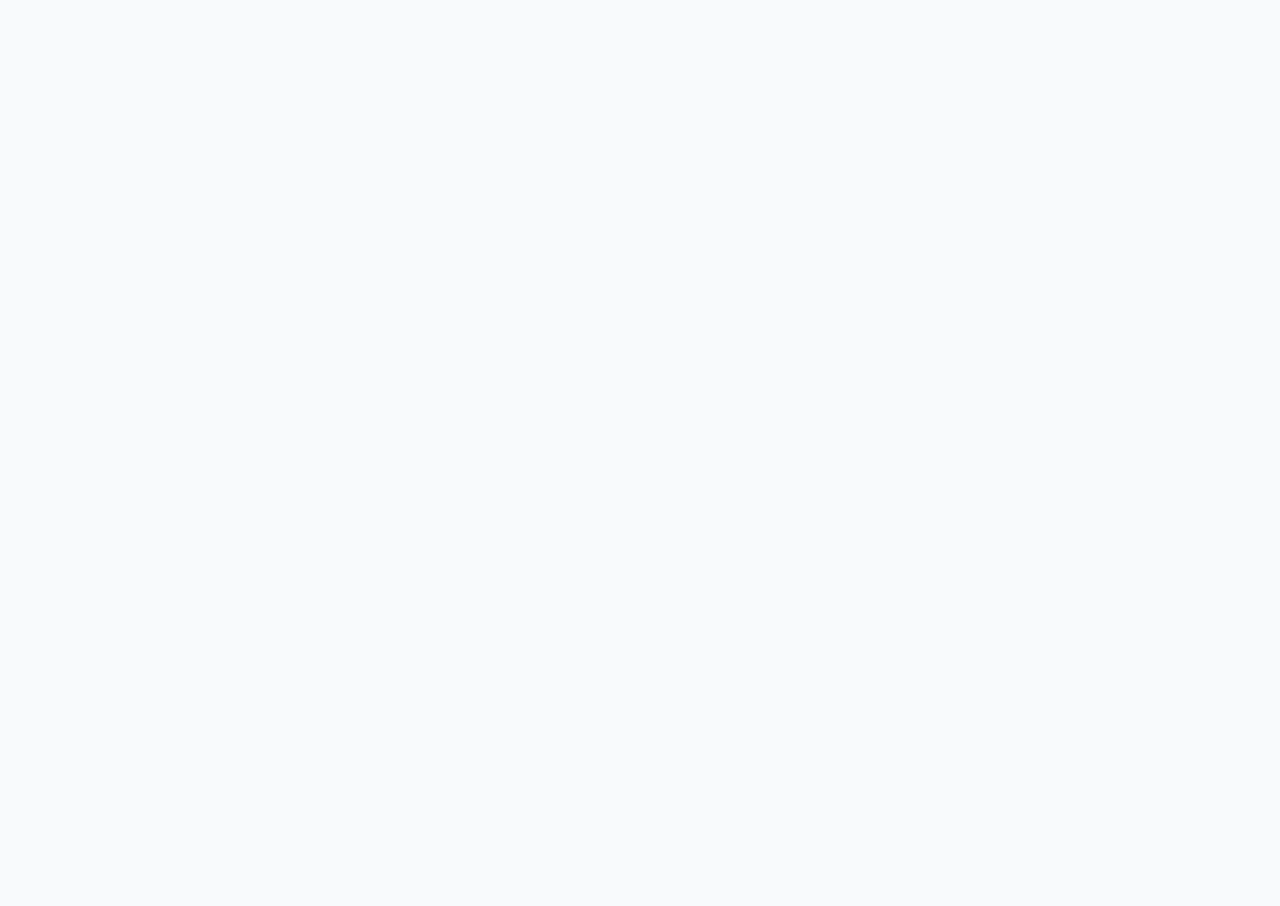
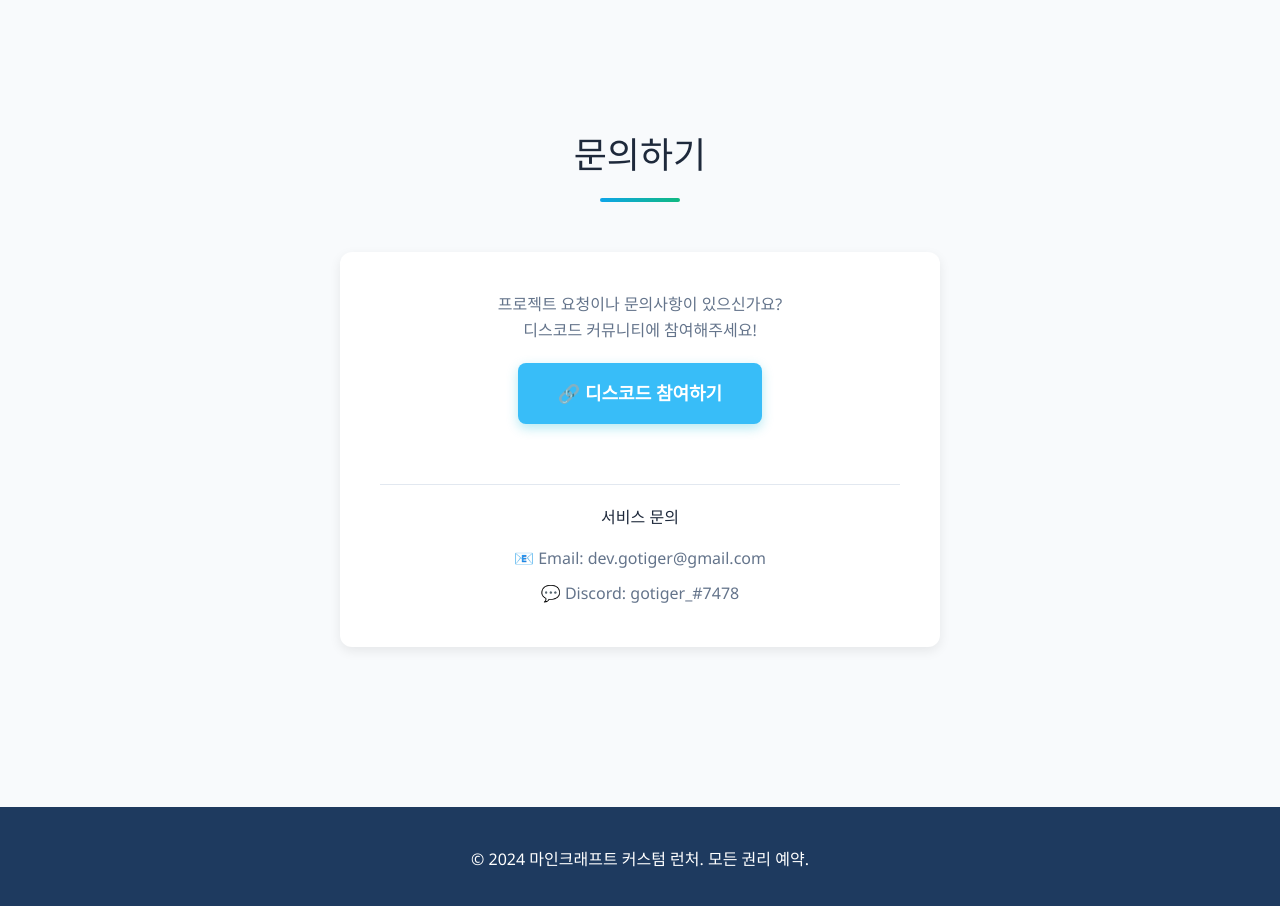
Before and after one commit to go-tiger/commission, a Next.js app: page / in a window 1280 px wide. Shown: the part 1680-2586 px from the top of the page. Before the commit the page ends 1726 px from the top, so only its background shows below. Built offline with nearby package versions, Linux system fonts and the light colour scheme.

Commit message:
feat: Contact 섹션 및 Footer 구현

```diff
--- /dev/null
+++ b/app/components/Contact.tsx
@@ -0,0 +1,92 @@
+'use client';
+
+export default function Contact() {
+  return (
+    <section id="contact" style={{ padding: '80px 0', background: 'var(--bg)' }}>
+      <div style={{ maxWidth: '1200px', margin: '0 auto', padding: '0 20px' }}>
+        <h2
+          style={{
+            fontSize: '36px',
+            marginBottom: '50px',
+            textAlign: 'center',
+            color: 'var(--text-primary)',
+          }}
+        >
+          문의하기
+          <span
+            style={{
+              display: 'block',
+              width: '80px',
+              height: '4px',
+              background: 'linear-gradient(90deg, var(--accent) 0%, var(--success) 100%)',
+              margin: '15px auto 0',
+              borderRadius: '2px',
+            }}
+          />
+        </h2>
+        <div
+          style={{
+            maxWidth: '600px',
+            margin: '0 auto',
+            background: 'var(--surface)',
+            padding: '40px',
+            borderRadius: '12px',
+            boxShadow: '0 4px 12px rgba(0,0,0,0.08)',
+            textAlign: 'center',
+          }}
+        >
+          <p style={{ marginBottom: '20px', fontSize: '16px', color: 'var(--text-secondary)' }}>
+            프로젝트 요청이나 문의사항이 있으신가요?
+            <br />
+            디스코드 커뮤니티에 참여해주세요!
+          </p>
+          <a
+            href="https://discord.gg/am48Cvufun"
+            target="_blank"
+            rel="noopener noreferrer"
+            style={{
+              display: 'inline-block',
+              backgroundColor: 'var(--accent-light)',
+              color: 'white',
+              padding: '16px 40px',
+              borderRadius: '8px',
+              fontWeight: 600,
+              fontSize: '18px',
+              textDecoration: 'none',
+              marginBottom: '30px',
+              transition: 'all 0.3s ease',
+              boxShadow: '0 4px 12px rgba(6, 182, 212, 0.3)',
+            }}
+            onMouseEnter={(e) => {
+              const el = e.currentTarget;
+              el.style.backgroundColor = 'var(--accent)';
+              el.style.transform = 'translateY(-2px)';
+              el.style.boxShadow = '0 6px 16px rgba(6, 182, 212, 0.4)';
+            }}
+            onMouseLeave={(e) => {
+              const el = e.currentTarget;
+              el.style.backgroundColor = 'var(--accent-light)';
+              el.style.transform = 'translateY(0)';
+              el.style.boxShadow = '0 4px 12px rgba(6, 182, 212, 0.3)';
+            }}
+          >
+            🔗 디스코드 참여하기
+          </a>
+          <div
+            style={{
+              marginTop: '30px',
+              paddingTop: '20px',
+              borderTop: '1px solid var(--border)',
+            }}
+          >
+            <h3 style={{ marginBottom: '15px', color: 'var(--text-primary)' }}>서비스 문의</h3>
+            <p style={{ color: 'var(--text-secondary)', marginBottom: '10px' }}>
+              📧 Email: dev.gotiger@gmail.com
+            </p>
+            <p style={{ color: 'var(--text-secondary)' }}>💬 Discord: gotiger_#7478</p>
+          </div>
+        </div>
+      </div>
+    </section>
+  );
+}
--- /dev/null
+++ b/app/components/Footer.tsx
@@ -0,0 +1,17 @@
+export default function Footer() {
+  return (
+    <footer
+      style={{
+        background: 'var(--primary)',
+        color: 'white',
+        textAlign: 'center',
+        padding: '40px 0',
+        marginTop: '80px',
+      }}
+    >
+      <div style={{ maxWidth: '1200px', margin: '0 auto', padding: '0 20px' }}>
+        <p>&copy; 2024 마인크래프트 커스텀 런처. 모든 권리 예약.</p>
+      </div>
+    </footer>
+  );
+}
--- a/app/page.tsx
+++ b/app/page.tsx
@@ -2,6 +2,8 @@ import Header from './components/Header';
 import Hero from './components/Hero';
 import Services from './components/Services';
 import Portfolio from './components/Portfolio';
+import Contact from './components/Contact';
+import Footer from './components/Footer';
 
 export default function Home() {
   return (
@@ -11,7 +13,9 @@ export default function Home() {
         <Hero />
         <Services />
         <Portfolio />
+        <Contact />
       </main>
+      <Footer />
     </>
   );
 }
```
